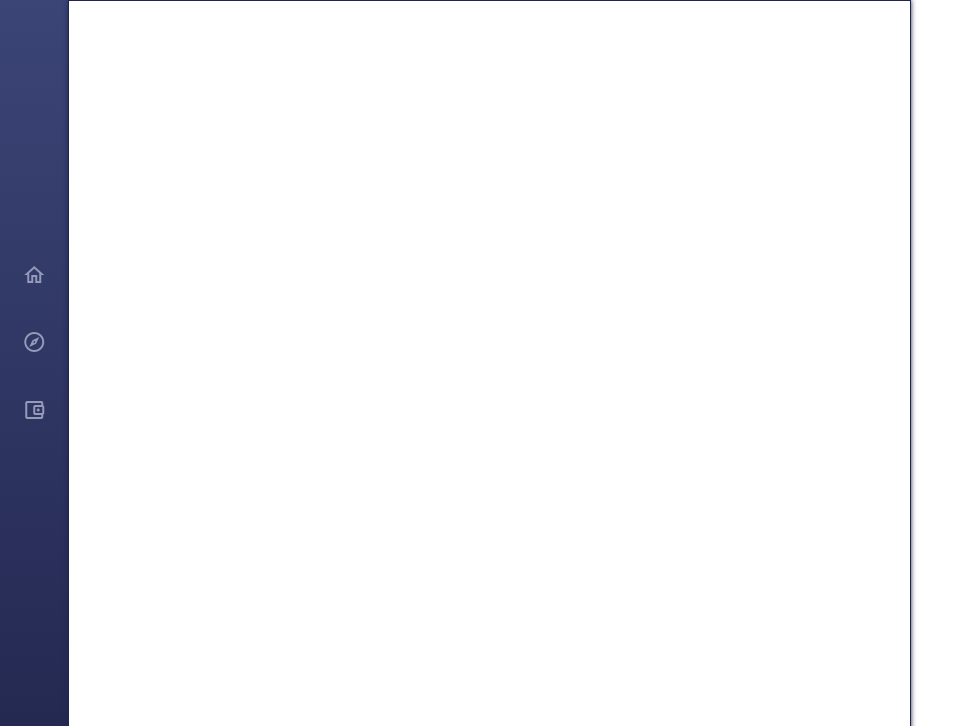
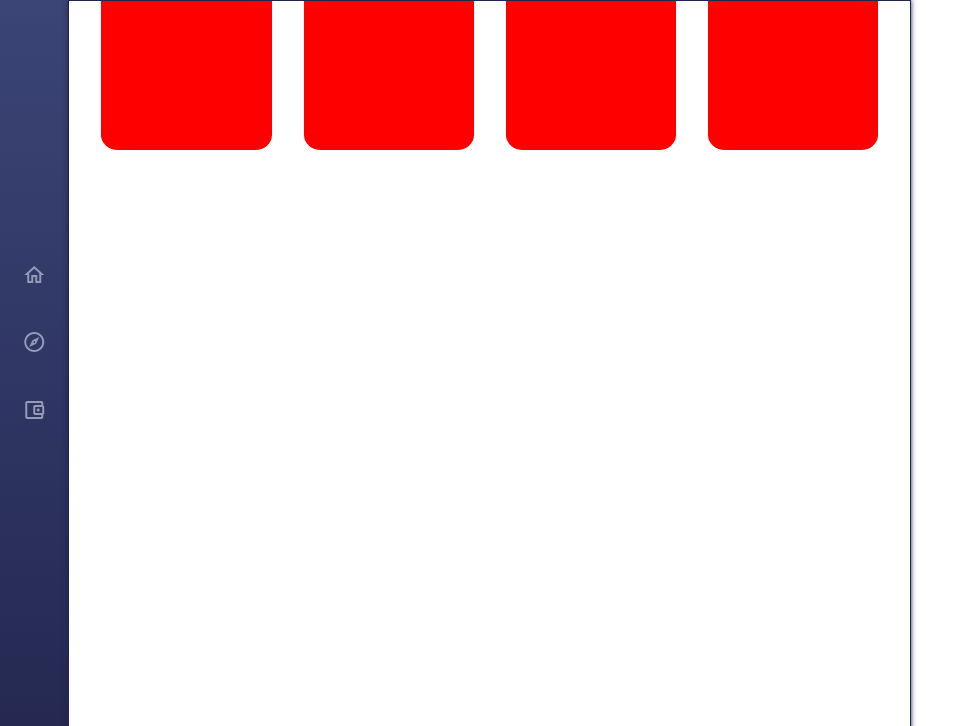
Before and after one commit to VektorTech/product-design-dashboard, a plain HTML site: page index.html in a window 1280 px wide. Shown: the top 726 px of the page, without its empty margins (0-978 px from the left). Drawn offline with Linux system fonts and the light colour scheme.

Commit message:
Added more elements and styles

```diff
--- a/index.html
+++ b/index.html
@@ -40,7 +40,12 @@
             </div>
         </div>
         <div class="section-main">
-            <div class="section-main__area"></div>
+            <div class="section-main__area">
+                <div class="section-main__btn-cards"></div>
+                <div class="section-main__btn-cards"></div>
+                <div class="section-main__btn-cards"></div>
+                <div class="section-main__btn-cards"></div>
+            </div>
             <div class="section-main__area"></div>
             <div class="section-main__area"></div>
         </div>
--- a/styles/header/header.scss
+++ b/styles/header/header.scss
@@ -32,5 +32,4 @@
         background-color: $highlight;
         color: $font-col-light;
     }
-
 }
--- a/styles/main.scss
+++ b/styles/main.scss
@@ -30,8 +30,37 @@ body {
         flex-direction: column;
 
         &__area {
-            height: 33.33%;
+            // height: 33.33%;
+
+            &:first-child {
+                height: 30%;
+                padding: 0 2rem;
+                display: grid;
+                grid-template-columns: repeat(4, 1fr);
+                grid-template-rows: repeat(3, 1fr);
+                grid-gap: 2rem;
+                grid-template-areas:
+                "a b c d"
+                "a b c d";
+            }
         }
+        &__btn-cards {
+            border-radius: 0% 0% 10% 10%;
+            background-color: red;
+            &:nth-child(1){
+                grid-area: a;
+            }
+            &:nth-child(2){
+                grid-area: b;
+            }
+            &:nth-child(3){
+                grid-area: c;
+            }
+            &:nth-child(4){
+                grid-area: d;
+            }
+        }
+
     }
 }
 
```
Also changed, not shown: main.css.
